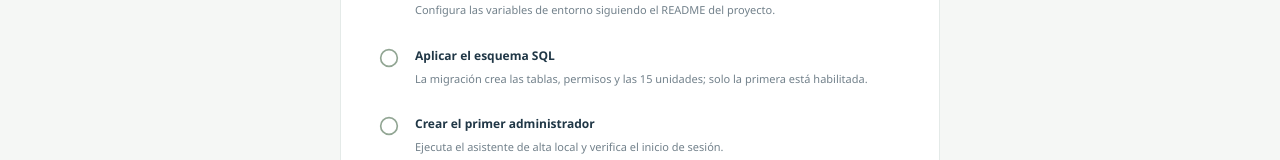
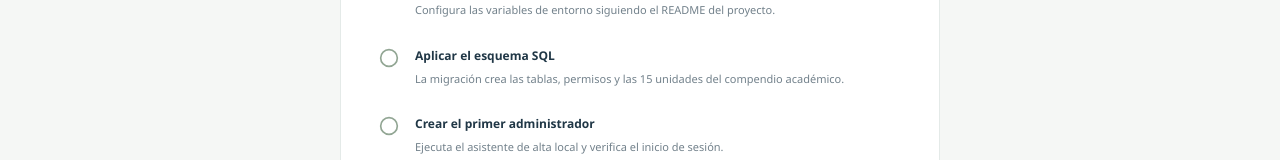
Before and after one commit to cristianrosso/tutorIA, a Next.js app: page /configuracion in a window 1280 px wide. Shown: the part 521-681 px from the top of the page. Built offline with nearby package versions, Linux system fonts and the light colour scheme; no server answers.

Commit message:
fix: actualizar estado del compendio en configuracion

```diff
--- a/src/app/configuracion/page.tsx
+++ b/src/app/configuracion/page.tsx
@@ -54,8 +54,8 @@ export default function ConfigurationPage() {
             <div>
               <strong>Aplicar el esquema SQL</strong>
               <p>
-                La migración crea las tablas, permisos y las 15 unidades; solo
-                la primera está habilitada.
+                La migración crea las tablas, permisos y las 15 unidades del
+                compendio académico.
               </p>
             </div>
           </li>
```
